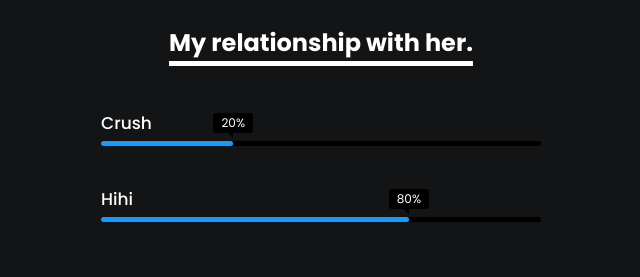
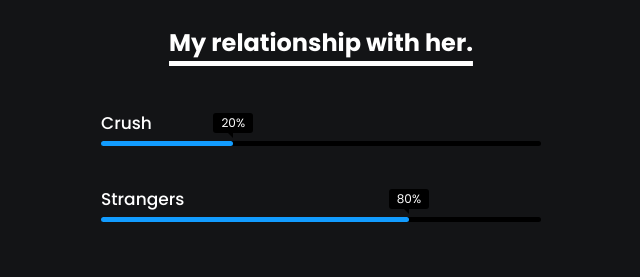
Before and after one commit to nickoaaj/nickoaaj.github.io, a plain HTML site: page index.html in a window 1280 px wide. Shown: the top 277 px of the page, 89-729 px from the left. Drawn offline with Linux system fonts and the light colour scheme.

Commit message:
Anotherupdatecausewhynot

```diff
--- a/index.html
+++ b/index.html
@@ -23,7 +23,7 @@
                </div>
                <div class="bar">
                    <div class="info">
-                       <span>Hihi</span>
+                       <span>Strangers</span>
                    </div>
                    <div class="progress-line css">
                        <span></span>
```
